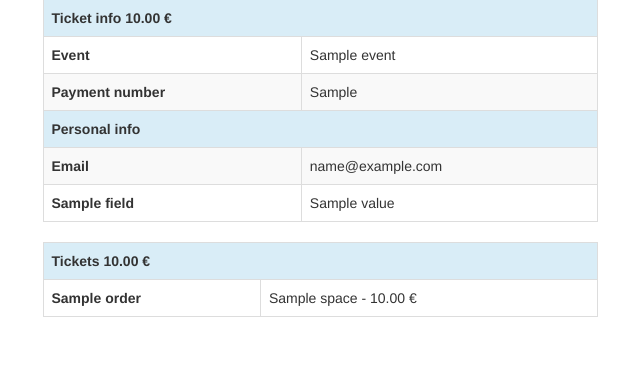
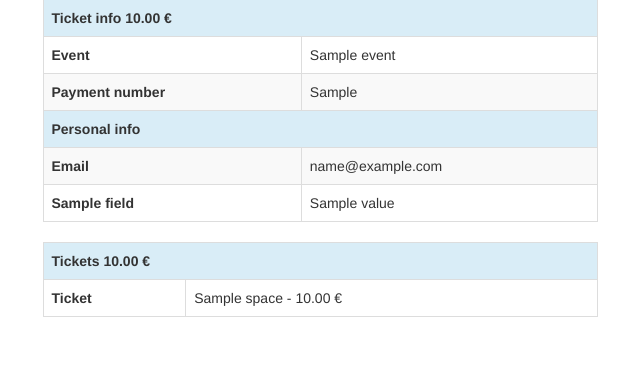
Before and after one commit to wadobo/congressus, a Django app: template congressus/tickets/templates/tickets/thanks.html in a window 1280 px wide. Shown: the part 121-501 px from the top of the page, without its empty margins (320-960 px from the left). Run offline with Django 3.2, Linux system fonts and the light colour scheme; the template is opened without the code that fills it: most values are stand-ins (such as "Sample title", 1, 10 or a date in 2020); some libraries are stand-ins or nearby versions.

Commit message:
Hidding Ticket order until the payment is done

```diff
--- a/congressus/tickets/templates/tickets/ticket-detail.html
+++ b/congressus/tickets/templates/tickets/ticket-detail.html
@@ -2,8 +2,8 @@
 
 <tr>
     <th>
+        {% if ticket.confirmed %}
         {{ ticket.order }}
-        {% if ticket.confirmed %}
         <form id="download-{{ ticket.order }}" class="btn-download" method="post" action="{% url 'thanks' ticket.order %}">
             {% csrf_token %}
             <input type="hidden" name="ticket" value="{{ ticket.order }}"/>
@@ -13,6 +13,8 @@
                 <span class="glyphicon glyphicon-download" aria-hidden="true"></span>
             </button>
         </form>
+        {% else %}
+            {% blocktrans with idx=forloop.counter %}Ticket {{ idx }}{% endblocktrans %}
         {% endif %}
     </th>
     <td>
```
Also changed, not shown: congressus/locale/es_ES/LC_MESSAGES/django.po.
